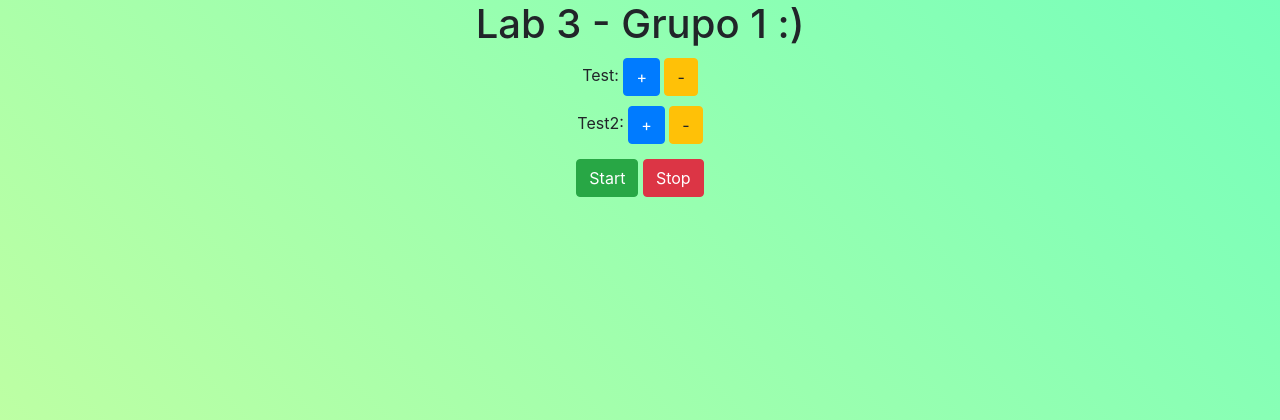
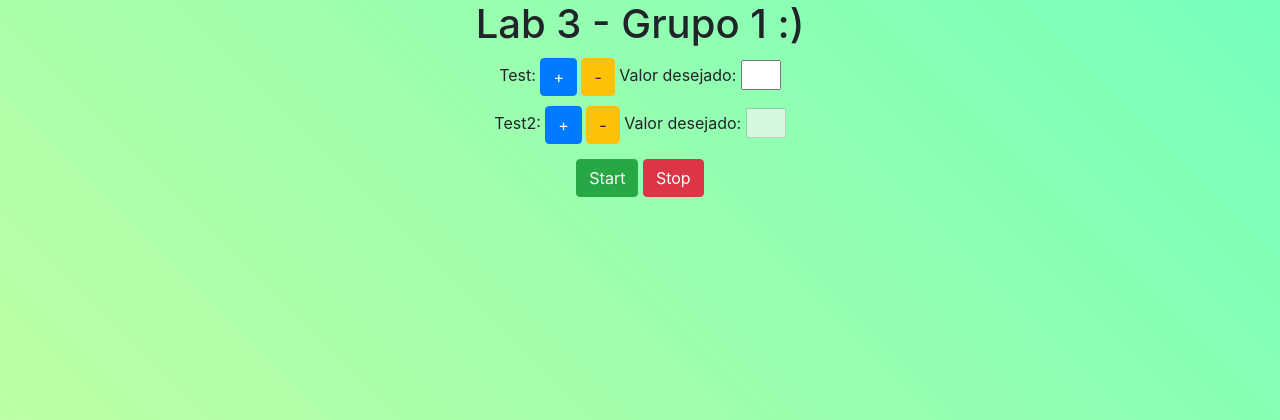
Before and after one commit to arthurlapertosa/UFMG-Lab3, a Flask app: template dev/templates/index.html in a window 1280 px wide. Shown: the top 420 px of the page. Run offline with Flask 2, Linux system fonts and the light colour scheme; the template is opened without the code that fills it, so the values that code supplies are empty; some libraries are stand-ins or nearby versions.

Commit message:
Add support to type value for test

```diff
--- a/dev/app.py
+++ b/dev/app.py
@@ -36,6 +36,13 @@ class Gui(FlaskView):
         })
         return self._simulation_data
 
+    @route('/update_test/<int:value>', methods=['GET', 'POST'])
+    def update_test(self, value):
+        self.update_simulation_data({
+            "test": value
+        })
+        return self._simulation_data
+
     @route('/increment_test2', methods=['GET', 'POST'])
     def increment_test2(self):
         self.update_simulation_data({
--- a/dev/static/style.css
+++ b/dev/static/style.css
@@ -12,6 +12,10 @@ body {
     text-align: center;
 }
 
+.input-control {
+    width: 40px;
+}
+
 .start-stop-buttons {
     text-align: center;
     margin-top: 15px;
--- a/dev/templates/index.html
+++ b/dev/templates/index.html
@@ -17,12 +17,15 @@
             <span class="badge badge-light" id="testValue"></span>
             <button type="button" class="btn btn-primary" onclick="incrementTest()">+</button>
             <button type="button" class="btn btn-warning" onclick="incrementTest()">-</button>
+            Valor desejado: <input class="input-control" id="testInput" value="" onfocusout="updateTest()"
+                onkeydown="updateTestEnter()"></input>
         </div>
         <div class="control-element">
             Test2:
             <span class="badge badge-light" id="testValue2"></span>
             <button type="button" class="btn btn-primary" onclick="incrementTest2()">+</button>
             <button type="button" class="btn btn-warning" onclick="incrementTest2()">-</button>
+            Valor desejado: <input class="input-control" id="test2Input" value="" disabled></input>
         </div>
     </div>
     <div class="start-stop-buttons">
@@ -69,6 +72,22 @@
                 }
             });
         }
+
+        const updateTest = () => {
+            const input = document.getElementById('testInput');
+            fetch(`/update_test/${input.value}`, {
+                method: "POST",
+                body: {}
+            }).then(() => {
+                input.value = ''
+            });
+        }
+
+        const updateTestEnter = () => {
+            if (event.key === 'Enter') {
+                updateTest()
+            }
+        }
     </script>
 </body>
 
```
